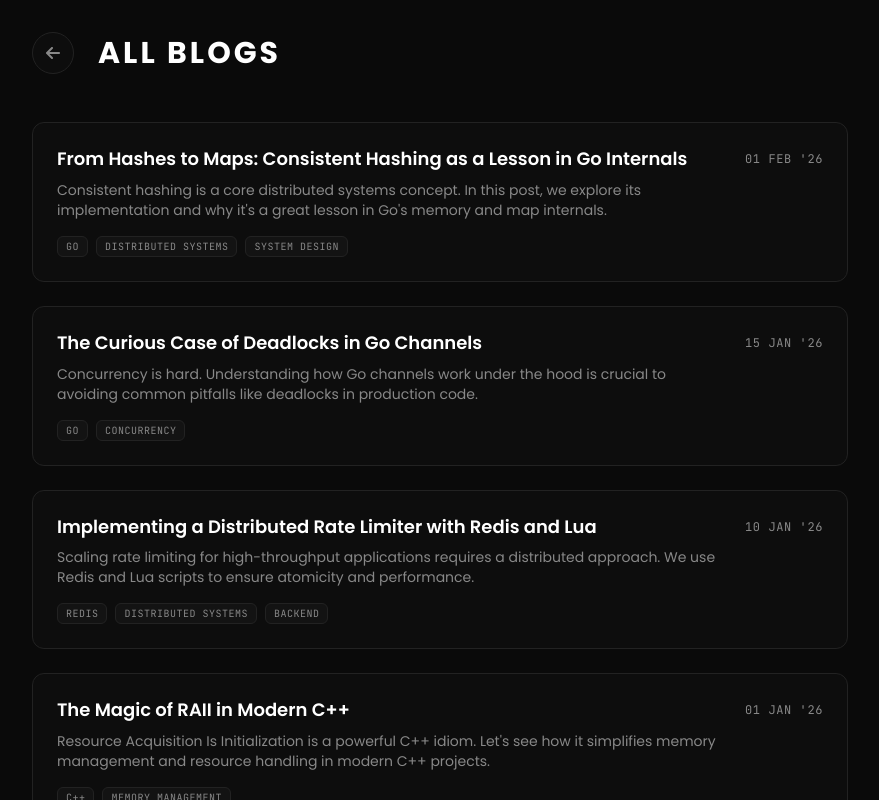
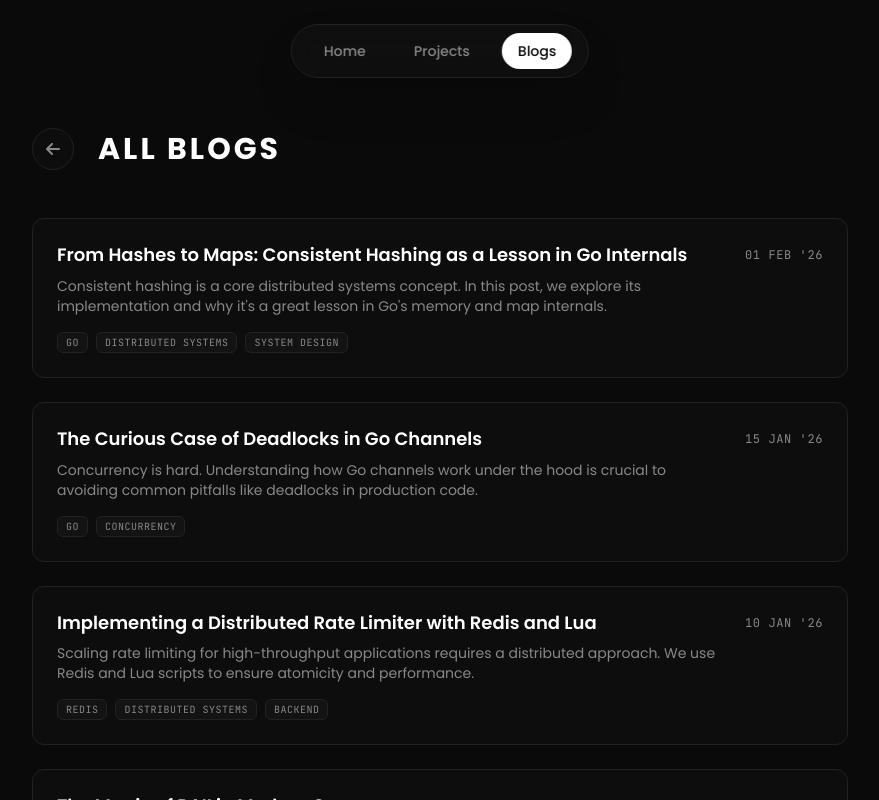
Before and after one commit to Abhijeet-Gautam5702/portfolio, a React app: page /blogs/all in a window 1280 px wide. Shown: the top 800 px of the page, without its empty margins (200-1079 px from the left). Built offline with nearby package versions, Linux system fonts and the light colour scheme; the HTML template or start-up script is replaced by a standard one.

Commit message:
Add footer and navbar

```diff
--- a/src/App.jsx
+++ b/src/App.jsx
@@ -10,12 +10,12 @@ import AllProjectsPage from './components/AllProjectsPage';
 import Blogs from './components/Blogs';
 import AllBlogsPage from './components/AllBlogsPage';
 import ContributionsPage from './components/ContributionsPage';
+import Navbar from './components/Navbar';
 import Footer from './components/Footer';
 import './index.css';
 
 const HomePage = () => (
-  <div className="min-h-screen w-full bg-background flex flex-col items-center">
-    <main className="w-full max-w-5xl p-4 md:p-8 pb-10">
+  <div className="w-full max-w-5xl p-4 md:p-8 pb-10">
     <div className="relative">
       <Banner />
       <ProfileImage />
@@ -26,20 +26,24 @@ const HomePage = () => (
     <Projects />
     <OpenSourceContributions />
     <Blogs />
-    </main>
-    <Footer />
   </div>
 );
 
 function App() {
   return (
     <Router>
+      <div className="min-h-screen w-full bg-background flex flex-col items-center pt-24">
+        <Navbar />
+        <main className="flex-grow w-full flex flex-col items-center">
           <Routes>
             <Route path="/" element={<HomePage />} />
             <Route path="/blogs/all" element={<AllBlogsPage />} />
             <Route path="/projects/all" element={<AllProjectsPage />} />
             <Route path="/contributions/:repoName" element={<ContributionsPage />} />
           </Routes>
+        </main>
+        <Footer />
+      </div>
     </Router>
   )
 }
--- a/src/components/AllBlogsPage.jsx
+++ b/src/components/AllBlogsPage.jsx
@@ -12,8 +12,7 @@ const AllBlogsPage = () => {
   }, []);
 
   return (
-    <div className="min-h-screen w-full bg-background flex flex-col items-center">
-      <main className="w-full max-w-5xl p-4 md:p-8 pb-20">
+    <div className="w-full max-w-5xl p-4 md:p-8 pb-20">
       <div className="px-6 md:px-12 space-y-12">
         <div className="flex items-center gap-6">
           <button
@@ -32,7 +31,6 @@ const AllBlogsPage = () => {
           ))}
         </div>
       </div>
-      </main>
     </div>
   );
 };
--- a/src/components/AllProjectsPage.jsx
+++ b/src/components/AllProjectsPage.jsx
@@ -12,8 +12,7 @@ const AllProjectsPage = () => {
   }, []);
 
   return (
-    <div className="min-h-screen w-full bg-background flex flex-col items-center">
-      <main className="w-full max-w-5xl p-4 md:p-8 pb-20">
+    <div className="w-full max-w-5xl p-4 md:p-8 pb-20">
       <div className="px-6 md:px-12 space-y-12">
         <div className="flex items-center gap-6">
           <button
@@ -63,7 +62,6 @@ const AllProjectsPage = () => {
           ))}
         </div>
       </div>
-      </main>
     </div>
   );
 };
--- a/src/components/ContributionsPage.jsx
+++ b/src/components/ContributionsPage.jsx
@@ -20,8 +20,7 @@ const ContributionsPage = () => {
     : prs;
 
   return (
-    <div className="min-h-screen w-full bg-background flex flex-col items-center">
-      <main className="w-full max-w-5xl p-4 md:p-8 space-y-8">
+    <div className="w-full max-w-5xl p-4 md:p-8 pb-20">
       <div className="px-6 md:px-12 space-y-8">
         <button
           onClick={() => navigate('/')}
@@ -62,7 +61,6 @@ const ContributionsPage = () => {
           )}
         </div>
       </div>
-      </main>
     </div>
   );
 };
--- /dev/null
+++ b/src/components/Navbar.jsx
@@ -0,0 +1,41 @@
+import React from 'react';
+import { Link, useLocation } from 'react-router-dom';
+
+const Navbar = () => {
+  const location = useLocation();
+
+  const navLinks = [
+    { name: 'Projects', path: '/projects/all' },
+    { name: 'Blogs', path: '/blogs/all' },
+  ];
+
+  return (
+    <nav className="fixed top-6 left-1/2 -translate-x-1/2 z-50 px-4 py-2 bg-card/80 backdrop-blur-md border border-border rounded-full flex items-center gap-2 md:gap-4 shadow-2xl">
+      <Link
+        to="/"
+        className={`px-4 py-2 text-sm font-medium rounded-full transition-all duration-300 ${
+          location.pathname === '/'
+            ? 'bg-foreground text-background'
+            : 'text-muted hover:text-foreground'
+        }`}
+      >
+        Home
+      </Link>
+      {navLinks.map((link) => (
+        <Link
+          key={link.name}
+          to={link.path}
+          className={`px-4 py-2 text-sm font-medium rounded-full transition-all duration-300 ${
+            location.pathname === link.path
+              ? 'bg-foreground text-background'
+              : 'text-muted hover:text-foreground'
+          }`}
+        >
+          {link.name}
+        </Link>
+      ))}
+    </nav>
+  );
+};
+
+export default Navbar;
```
Lines whose indentation alone changed are shown as unchanged.
